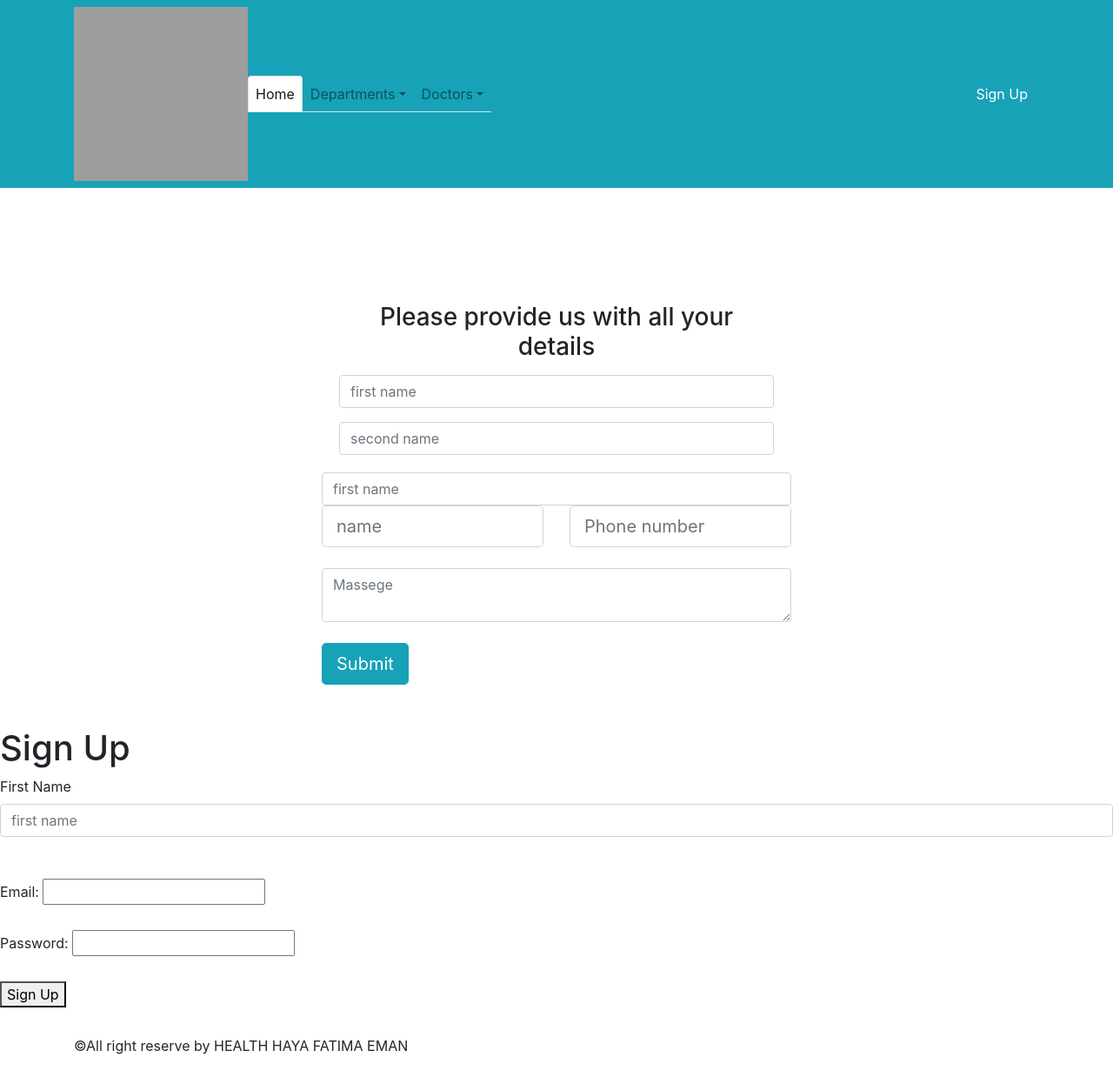
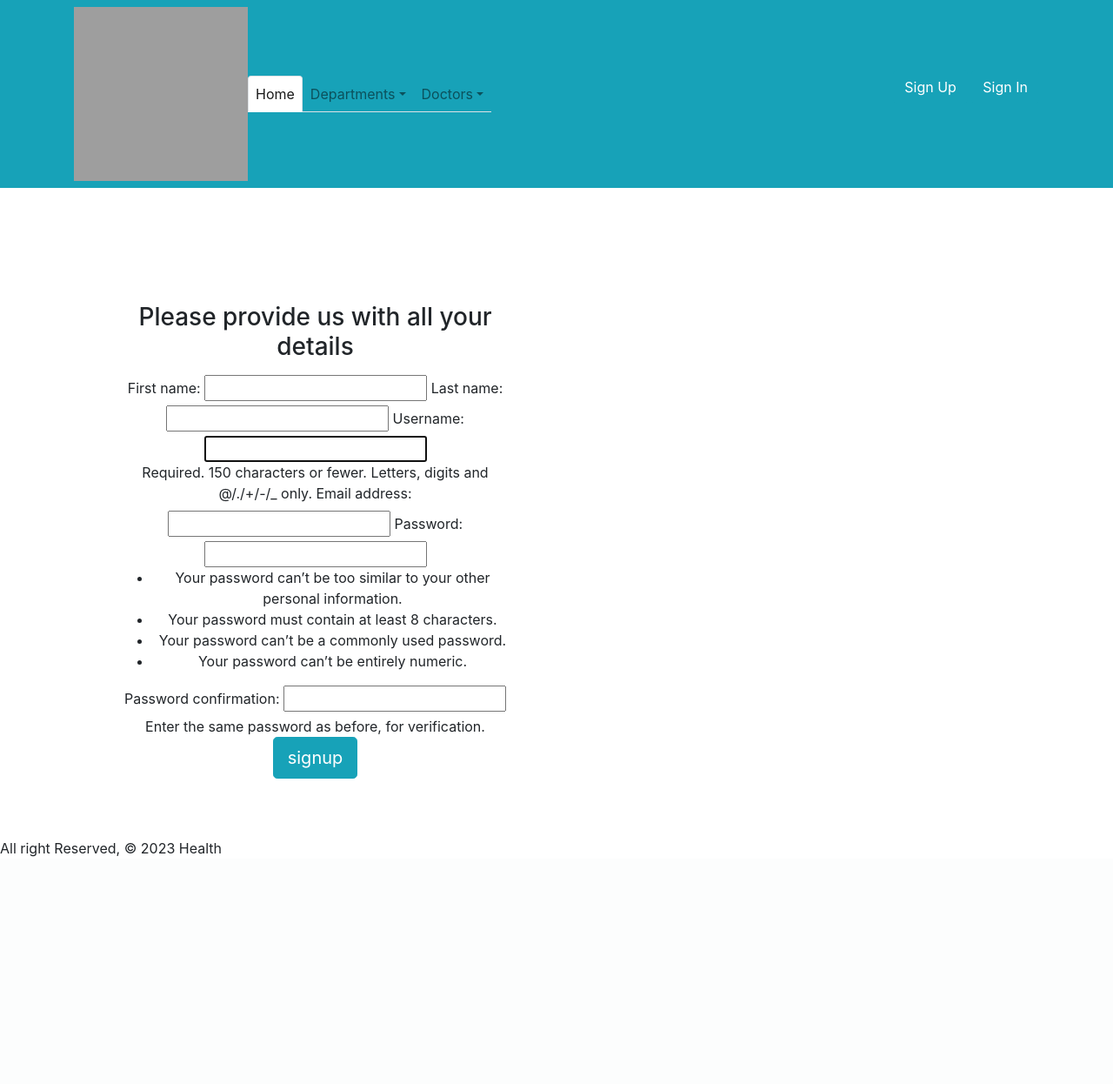
Before and after one commit to fatimaA20/HealthCare-website, a Django app: page /accounts/signup/ in a window 1280 px wide. Shown: the whole page at 87% size. After the commit the page ends 985 px from the top, so only its background shows below. Run offline with Django 4.2, Linux system fonts and the light colour scheme; some libraries are stand-ins or nearby versions; grey boxes are pictures that could not be loaded.

Commit message:
signup/sign in page

```diff
--- a/HealthCare/settings.py
+++ b/HealthCare/settings.py
@@ -34,6 +34,7 @@ INSTALLED_APPS = [
     'main_app',
     'django.contrib.admin',
     'django.contrib.auth',
+    'widget_tweaks',
     'django.contrib.contenttypes',
     'django.contrib.sessions',
     'django.contrib.messages',
--- a/main_app/forms.py
+++ b/main_app/forms.py
@@ -1,6 +1,7 @@
 from django import forms
 from django.contrib.auth.forms import UserCreationForm, UserChangeForm
-from .models import CustomUser
+from .models import CustomUser, Doctor
+
 
 
 class CustomUserCreationForm(UserCreationForm):
@@ -10,6 +11,7 @@ class CustomUserCreationForm(UserCreationForm):
         fields = ( 'first_name', 'last_name','username','email')
 
 
+
 class CustomUserChangeForm(UserChangeForm):
 
     class Meta:
--- a/main_app/templates/base.html
+++ b/main_app/templates/base.html
@@ -13,6 +13,7 @@
 
     <!-- Bootstrap CSS -->
     <link rel="stylesheet" href="https://cdn.jsdelivr.net/npm/bootstrap@4.0.0/dist/css/bootstrap.min.css" integrity="sha384-Gn5384xqQ1aoWXA+058RXPxPg6fy4IWvTNh0E263XmFcJlSAwiGgFAW/dAiS6JXm" crossorigin="anonymous">
+
     <!-- <link href="https://cdn.jsdelivr.net/npm/bootstrap@5.1.3/dist/css/bootstrap.min.css" rel="stylesheet" integrity="sha384-1BmE4kWBq78iYhFldvKuhfTAU6auU8tT94WrHftjDbrCEXSU1oBoqyl2QvZ6jIW3" crossorigin="anonymous"> -->
     <!-- style.css -->
     <link rel="stylesheet" href="style.css">
@@ -62,7 +63,11 @@
                     </ul>
                   </ul>
                   <!-- <button type="button" class="btn btn-outline-info">Info</button> -->
+                  <ul>
+
                   <a href="{% url 'signup'%}" class="btn btn-info">Sign Up</a>
+                  <a href="{% url 'login'%}" class="btn btn-info">Sign In</a>
+                </ul>
                 </div>
               </div>
             </nav>
@@ -73,16 +78,10 @@
 
 
     <!-- footer is here -->
-    <div class="footer py-3 text-left">
-        <div class="container">
-          <div class="row">
-            <div class="col">
-              <p> &copy;All right reserve by HEALTH HAYA FATIMA EMAN </p>
-            </div>
-          </div>
 
-        </div>
-      </div>
+    <footer class="page-footer">
+      <div class="right">All right Reserved, &copy; 2023 Health &nbsp;</div>
+  </footer>
 
     </body>
   </html>
--- a/main_app/templates/registration/signup.html
+++ b/main_app/templates/registration/signup.html
@@ -1,5 +1,6 @@
 {% extends 'base.html' %}
 {% block content %}
+{% load widget_tweaks %}
 
 
 <div class="contact-form py-5">
@@ -7,50 +8,52 @@
     {%if error_message%}
     <p class="">{{error_message}}</p>
     {% endif %}
-    <!-- <div class="row">
-      <div class="col">
-        <div class="contact-form-header text-center">
-        <h1>Sign Up</h1>
-        </div>
-      </div>
-    </div> -->
-    <div class="row">
-      <div class="col-xl-3">
 
-      </div>
       <div class="col-xl-6">
         <div class="form-section mt-5">
           <div class="card text-center border-0">
-
             <div class="card-body">
               <h3 class="card-title my-3">Please provide us with all your details</h3>
-              <!-- form email input -->
-              <div class="form-group">
-                <input type="text" method ="post" action="{% url 'signup' %}" class="form-control" id="first-name" placeholder="first name" required>
-                </div>
-                <input type="text" method ="post" action="{% url 'signup' %}" class="form-control" id="second-name" placeholder="second name" required>
-              </div>
-              <input type="text" method ="post" action="{% url 'signup' %}" class="form-control" id="name" placeholder="first name" required>
-                </div>
-              </div>
-<!--
-              <form method="POST" action="{% url 'signup' %}">
-                <input type="name" class="form-control form-control-lg mb-3" placeholder="First Name">
-              </form> -->
 
 
-              <div class="row mb-4">
-                <div class="col-xl-6">
-                  <input type="text" class="form-control form-control-lg plaintext" placeholder="name">
-                </div>
-                <div class="col-xl-6">
-                  <input type="text" class="form-control form-control-lg plaintext" placeholder="Phone number">
-                </div>
-              </div>
-              <textarea name="" class="form-control mb-4" placeholder="Massege"></textarea>
-              <button class="btn  btn-lg btn-info">Submit</button>
 
 
+              <!-- form email input -->
+              <!-- <div class="form-group">
+
+
+                 -->
+
+                <div class="container">
+                  <div class="row">
+                    <div class="col">
+                      <form method="post" action="{% url 'signup' %}"></form>
+                      {% csrf_token %}{{ form.as_table }}
+                    </div>
+                  </div>
+                  <!-- <label for="username">User Name</label>
+                  <input name ="username"type="text"  class="form-control"  placeholder="user name" required>
+                  <br><br>
+
+                  <label for="firstname">First Name</label>
+                  <input name ="first_name"type="text"  class="form-control"  placeholder="first name" required>
+                  <br><br>
+                  <label for="lastname">Last Name</label>
+                  <input name ="last_name"type="text" class="form-control"  placeholder="last name" required>
+                  <br><br>
+
+                  <label for="email">Email</label>
+                  <input name ="email" type="email" class="form-control" name="email" required>
+                  <br><br>
+
+                  <label for="password">Password</label>
+                  <input name ="password"type="password" class="form-control" name="password" required>
+                  <br><br> -->
+
+                  <input class="btn  btn-lg btn-info" type="submit" value="signup">
+
+                </form>
+              </div>
             </div>
 
 
@@ -59,34 +62,11 @@
         </div>
 
       </div>
-      <div class="col-xl-3">
 
-      </div>
-    </div>
+
+
   </div>
 </div>
 
 
-    <h1>Sign Up</h1>
-    <div class="form-group">
-    <form method="post">
-        {% csrf_token %}
-        <label for="firstname">First Name</label>
-        <input type="text" action="{% url 'signup' %}" class="form-control"  placeholder="first name" required>
-        <!-- <input type="text" name="username" required> -->
-        <br><br>
-        <label for="email">Email:</label>
-        <input type="email" name="email" required><br><br>
-        <label for="password">Password:</label>
-        <input type="password" name="password" required><br><br>
-        <button type="submit">Sign Up</button>
-    </form>
-    </div>
-
-
-<!--
-  {% csrf_token %} {{ form.as_p }}
-  <input type="submit" class="" value="Signup" />
-</form> -->
-
 {% endblock %}
```
